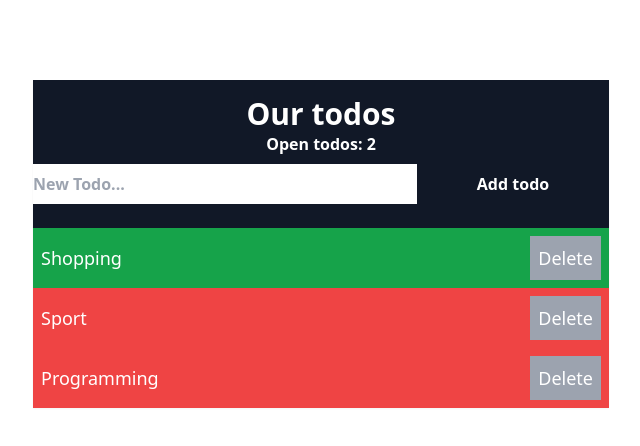
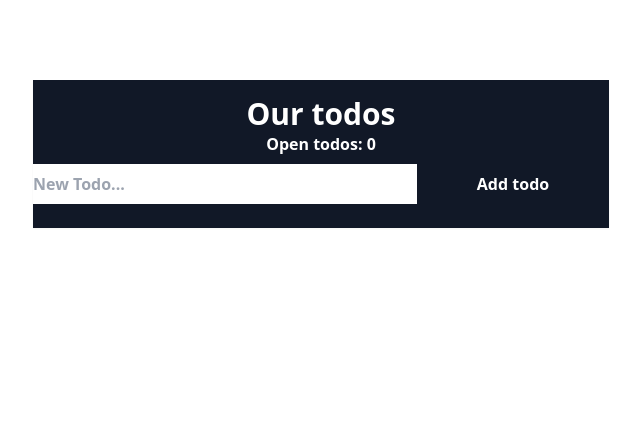
Before and after one commit to D3stros/React_todo_app, a React (Create React App) app: page / in a window 1280 px wide. Shown: the top 446 px of the page, without its empty margins (319-959 px from the left). Built offline with nearby package versions, Linux system fonts and the light colour scheme.

Commit message:
Removing hardcoded todos

```diff
--- a/src/components/TodoList.js
+++ b/src/components/TodoList.js
@@ -2,15 +2,9 @@ import React from 'react';
 import Todo from './Todo';
 import { useState, useEffect } from 'react';
 
-const alltodos = [
-	{ description: 'Shopping', done: true },
-	{ description: 'Sport', done: false },
-	{ description: 'Programming', done: false },
-];
-
 const TodoList = () => {
 	const [opencount, countOpenTodos] = useState(0);
-	const [todos, setTodos] = useState(alltodos);
+	const [todos, setTodos] = useState([]);
 	const [textinput, settextinput] = useState('');
 
 	const changeText = (e) => {
```
